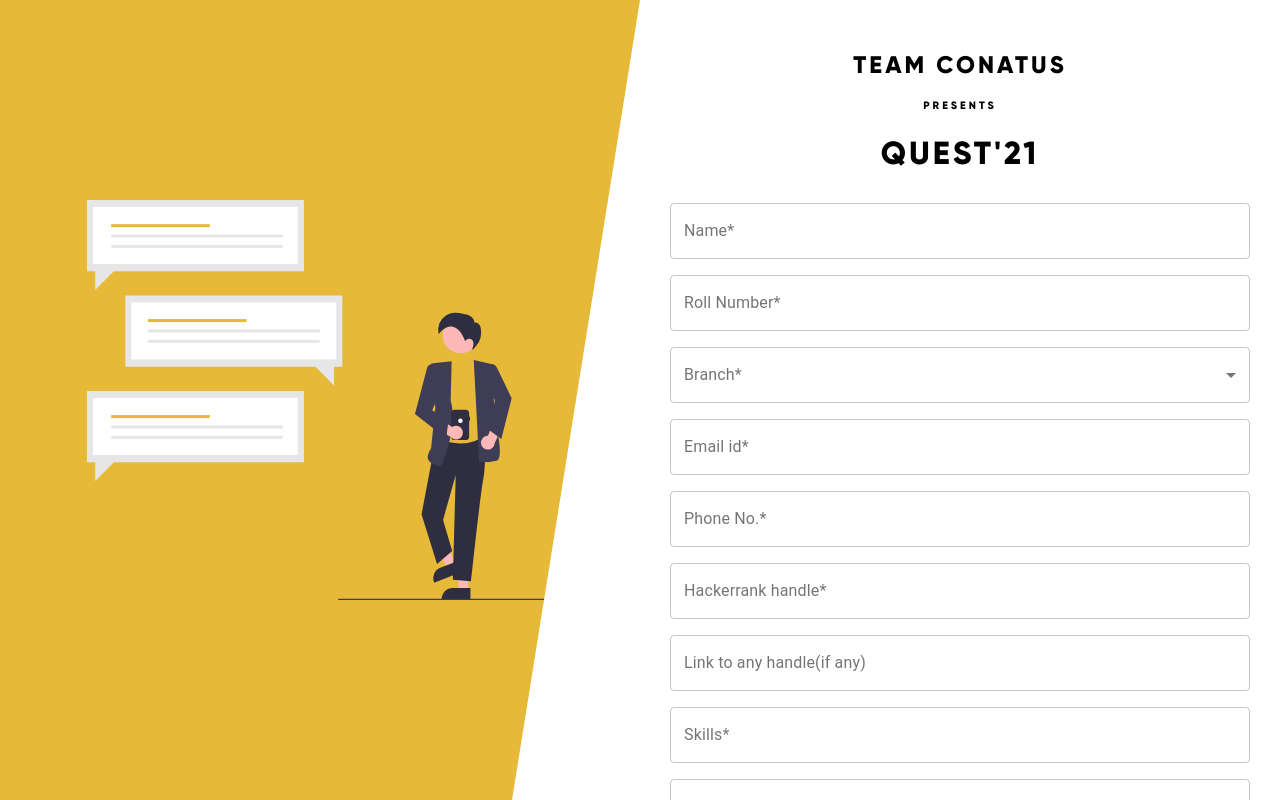
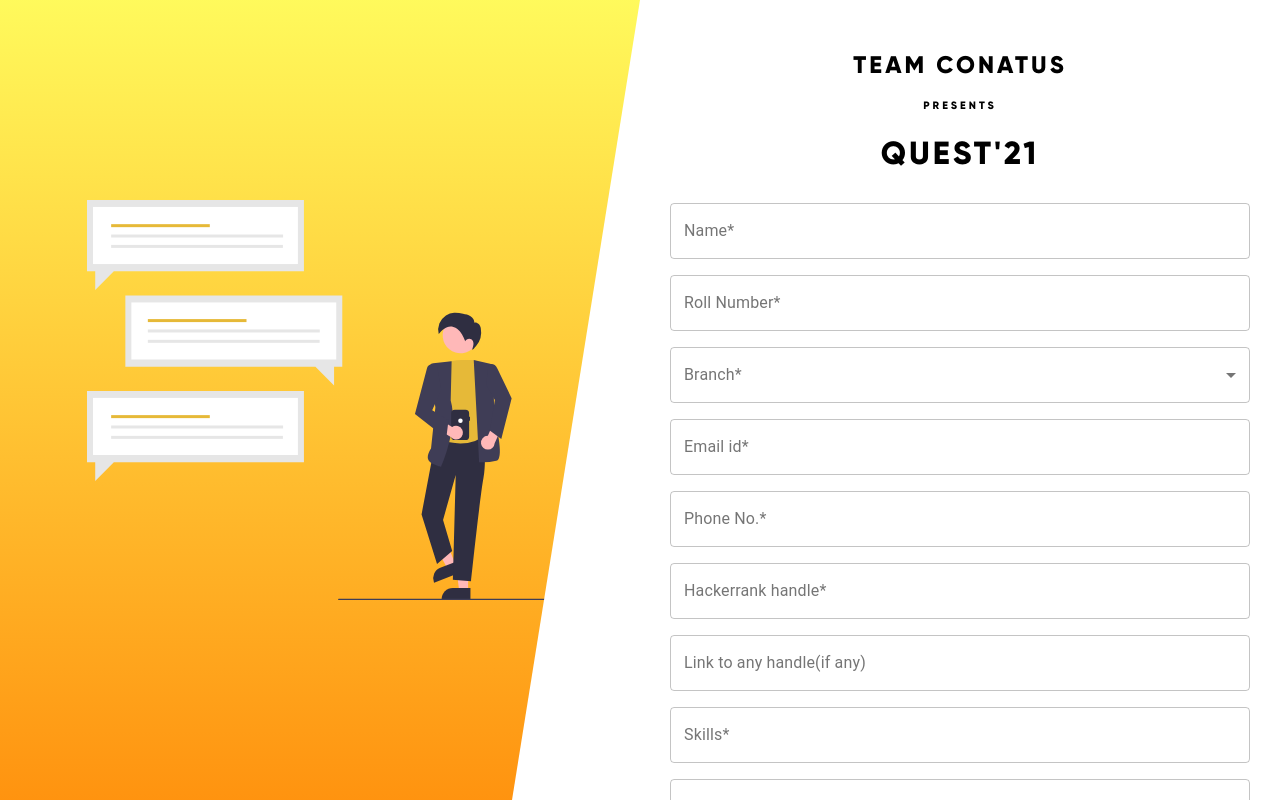
Before and after one commit to anas1503/Conatus-RegisterationForm, a React (Create React App) app: page / in a window 1280 px wide. Built offline with nearby package versions, Linux system fonts and the light colour scheme.

Commit message:
changed ui color

```diff
--- a/src/components/form/Rform.js
+++ b/src/components/form/Rform.js
@@ -21,6 +21,7 @@
         fontFamily: "Montserrat",
         padding: ".6rem",
     },
+
 
 }));
 
@@ -232,9 +233,10 @@
 
 
                     <Box textAlign='center'>
-                        <Button className="button" variant="contained" color="primary" onClick={onSubmit} style={{
+                        <Button fullWidth="true" className="button" variant="contained" color="primary" onClick={onSubmit} style={{
                             marginTop: "30px",
-                            backgroundColor: "#e6b938"
+                            backgroundColor: "#e6b938",
+
                         }}  >
                             Submit
                         </Button>
--- a/src/components/form/form.css
+++ b/src/components/form/form.css
@@ -28,7 +28,15 @@
     justify-content: center;
     align-items: center;
     clip-path: polygon(0 0, 100% 0, 80% 100%, 0% 100%);
-    background-color: #e6b938;
+    /* background-color: #e6b938; */
+
+    background: hsla(33, 100%, 53%, 1);
+
+background: linear-gradient(90deg, hsla(33, 100%, 53%, 1) 0%, hsla(58, 100%, 68%, 1) 100%);
+
+background: -moz-linear-gradient(90deg, hsla(33, 100%, 53%, 1) 0%, hsla(58, 100%, 68%, 1) 100%);
+
+background: -webkit-linear-gradient(90deg, hsla(33, 100%, 53%, 1) 0%, hsla(58, 100%, 68%, 1) 100%);
   }
 
   .heading{
```
